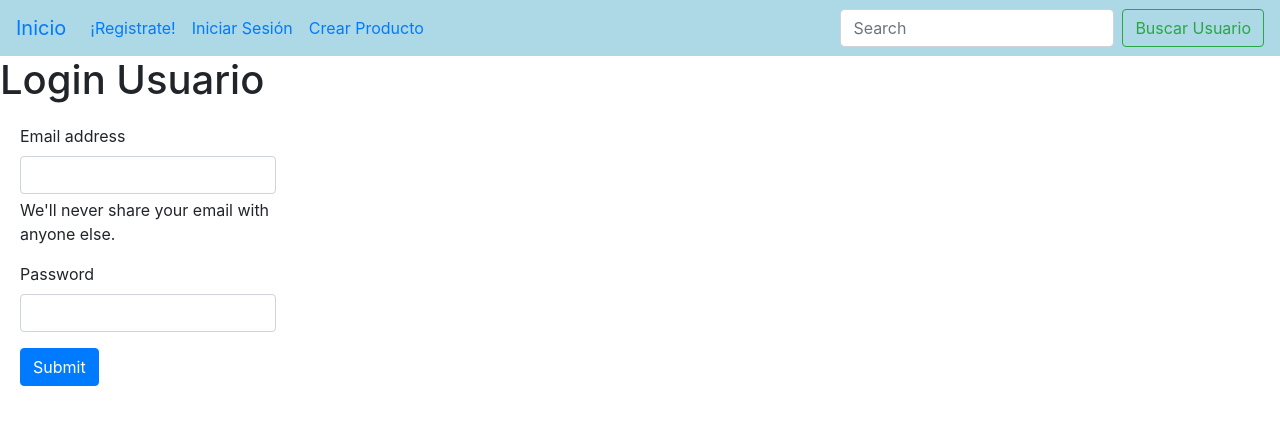
After one commit to charly2790/ProyectoFinalCoderhouse, a Django app: page /user-login/ in a window 1280 px wide. The commit adds this page. Shown: the top 425 px of the page. Run offline with Django 4.2, Linux system fonts and the light colour scheme.

Commit message:
commit07062022

```diff
--- a/Bloggerhouse/Bloggerhouse/urls.py
+++ b/Bloggerhouse/Bloggerhouse/urls.py
@@ -16,10 +16,15 @@ Including another URLconf
 from django.contrib import admin
 from django.urls import path
 from Bloggerhouse.views import index
-from Gestion_usuarios.views import create_user_view,search_user_view
+from Gestion_usuarios.views import create_user_view,search_user_view,person_data_view,create_person_view,user_login_view,user_login_process
 
 urlpatterns = [
     path('',index,name='index'),
     path('create-user/',create_user_view,name = 'create-user-view'),
     path('search-user/',search_user_view,name = 'search-user-view'),
+    path('person-data/',person_data_view,name = 'person-data-view'),
+    path('create-person-view/',create_person_view,name = 'create-person-view'),
+    path('user-login/',user_login_view,name = 'user-login-view'),
+    path('user-login-process/',user_login_process,name = 'user-login-process')
+
 ]
--- a/Bloggerhouse/Gestion_usuarios/views.py
+++ b/Bloggerhouse/Gestion_usuarios/views.py
@@ -1,6 +1,47 @@
 from django.shortcuts import render
+from Gestion_usuarios.models import Persons
 from Gestion_usuarios.models import Users
 from Gestion_usuarios.forms import Users_form
+
+
+def user_login_view(request):
+
+    try:
+        login_error = request.POST['login_error']
+    except:
+        login_error = None
+
+    if login_error != None:
+        context = {'login_error':login_error}
+    else:
+        context = {}
+
+    return render(request,'user_login_template.html',context = context)
+
+def user_login_process(request):
+    print("entra")
+
+    if request.method == 'POST':
+        em = request.POST['email']
+        passw = request.POST['password']
+        print(f'em: {em} - passw: {passw}')
+
+        try:
+            user_loged = Users.objects.get(email = em)
+            if user_loged.password == passw:
+                context = {'user_loged': user_loged}
+                return render(request,'user_main_screen_template.html', context = context)
+            else:
+                context = {'login_error': 'Contraseña incorrecta'}
+                return render(request,'user_login_template.html',context = context)
+
+        except:
+            context = {'login_error': 'No existe un usuario asociado al correo electrónico ingresado'}
+            return render(request,'user_login_template.html',context = context)
+
+
+
+
 
 # Create your views here.
 def create_user_view(request):
@@ -26,6 +67,38 @@ def search_user_view(request):
     context = {'users': users}
     return render(request,'search_user_template.html',context = context)
 
+def person_data_view(request):
+    user_email = request.GET['email']
+    context = {'user_email': user_email}
+    return render(request,'person_data_template.html', context = context)
+
+def create_person_view(request):
+    if request.method == 'POST':
+
+        new_person = Persons.objects.create(
+        email = request.POST['email'],
+        name = request.POST['name'],
+        surname = request.POST['surname'],
+        id_number = request.POST['id_number'],
+        birthday = request.POST['birthday'],
+        country = request.POST['country'],
+        state = request.POST['state'],
+        city = request.POST['city'],
+        street = request.POST['street'],
+        number = request.POST['number']
+        )
+        context = {'new_person' : new_person}
+
+        return render(request,'person_data_template.html',context = context)
+
+    else:
+        context = {'message':'Error - No vino por POST'}
+        return render(request,'person_data_template.html',context = context)
+
+
+
+
+
 #def search_product_view(request):
 #    print(request.GET)
 #    product = Products.objects.get()
--- a/Bloggerhouse/templates/base.html
+++ b/Bloggerhouse/templates/base.html
@@ -11,6 +11,25 @@
     </title>
     <link rel="stylesheet" href="https://cdn.jsdelivr.net/npm/bootstrap@4.6.1/dist/css/bootstrap.min.css"
         integrity="sha384-zCbKRCUGaJDkqS1kPbPd7TveP5iyJE0EjAuZQTgFLD2ylzuqKfdKlfG/eSrtxUkn" crossorigin="anonymous">
+    <style>
+        .column{
+            width: 45%;
+            margin-left: 20px;
+            margin-top: 10px;
+        }
+
+        .row{
+            float: left;
+            width: 100%;
+        }
+
+        .login-form{
+            width: 20%;
+            margin: 20px;
+        }
+
+    </style>
+
 </head>
 
 <body>
@@ -27,7 +46,7 @@
                     <a class="nav-link" href="/create-user/">¡Registrate!<span class="sr-only">(current)</span></a>
                 </li>
                 <li class="nav-item">
-                    <a class="nav-link" href="/">Productos</a>
+                    <a class="nav-link" href="/user-login/">Iniciar Sesión</a>
                 </li>
                 <li class="nav-item">
                     <a class="nav-link" href="/">Crear Producto</a>
--- /dev/null
+++ b/Bloggerhouse/templates/user_login_template.html
@@ -0,0 +1,33 @@
+{% extends 'base.html' %}
+
+{% block titulo %}
+    Bloggerhouse | User Login
+{% endblock %}
+
+{% block contenido %}
+
+<h1>Login Usuario</h1>
+
+{% if login_error %}
+    <h3 style="color:red;">login_error</h3>
+{% endif%}
+
+<div class = "login-form">
+
+    <form  action="/user-login-process/" method="POST">
+        {% csrf_token %}
+    <div class="mb-3">
+      <label for="exampleInputEmail1" class="form-label">Email address</label>
+      <input type="email" class="form-control" id="exampleInputEmail1" aria-describedby="emailHelp" name = "email">
+      <div id="emailHelp" class="form-text">We'll never share your email with anyone else.</div>
+    </div>
+    <div class="mb-3">
+      <label for="exampleInputPassword1" class="form-label">Password</label>
+      <input type="password" class="form-control" id="exampleInputPassword1" name = "password">
+    </div>
+    <button type="submit" class="btn btn-primary">Submit</button>
+  </form>
+</div>
+
+
+{% endblock %}
```
Also changed, not shown: Bloggerhouse/templates/person_data_template.html (added, +92 -0 lines), Bloggerhouse/templates/search_user_template.html (+6 -1 lines), Bloggerhouse/templates/user_main_screen_template.html (added, +15 -0 lines), Bloggerhouse/db.sqlite3.
